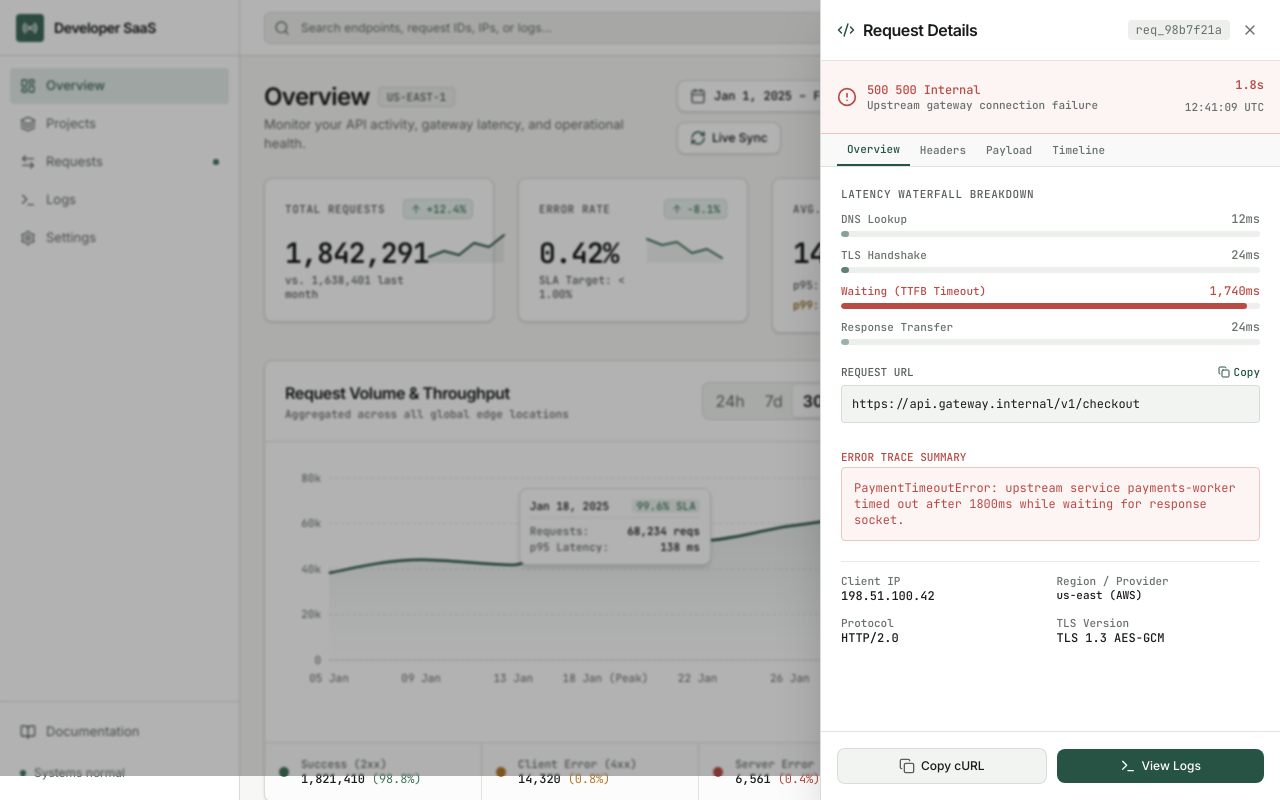
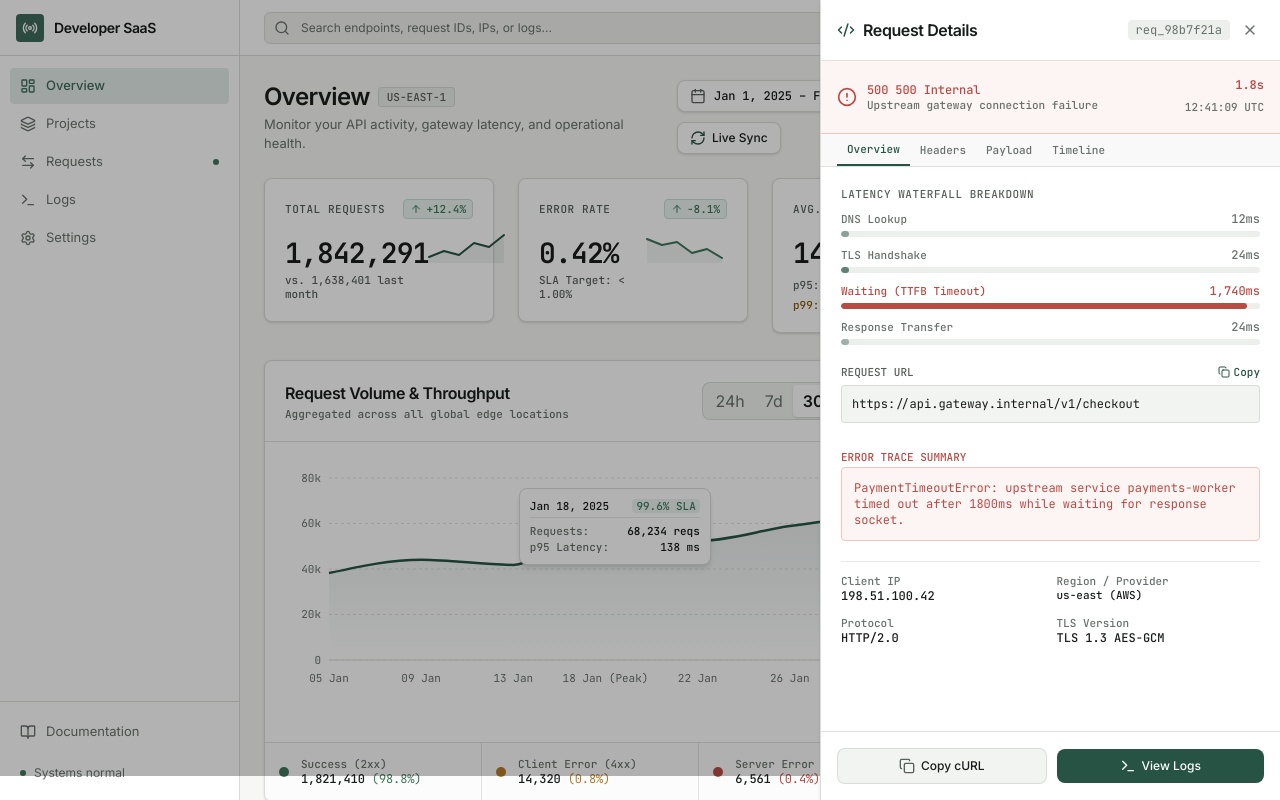
Before and after one commit to yafigian3-hue/developer-saas-dashboard, a React (Vite) app: page / in a window 1280 px wide. Both pictures are taken after a click on the button 1127 px from the left and 27 px from the top of the page. Shown: the top 800 px of the page. Built offline with nearby package versions, Linux system fonts and the light colour scheme.

Commit message:
refactor: refine request detail drawer

```diff
--- a/src/components/ui/Drawer.tsx
+++ b/src/components/ui/Drawer.tsx
@@ -1,4 +1,5 @@
 import React, { useEffect } from "react";
+import { AnimatePresence, motion } from "framer-motion";
 import { cn } from "../../lib/utils";
 import { useLockBodyScroll } from "../../lib/useLockBodyScroll";
 
@@ -15,7 +16,7 @@ export const Drawer: React.FC<DrawerProps> = ({
   isOpen,
   onClose,
   children,
-  width = "w-[420px]",
+  width = "w-full sm:w-[420px]",
   className,
   ariaLabel = "Drawer panel",
 }) => {
@@ -24,41 +25,53 @@ export const Drawer: React.FC<DrawerProps> = ({
   useEffect(() => {
     if (!isOpen) return;
 
-    const handleKeyDown = (e: KeyboardEvent) => {
-      if (e.key === "Escape") onClose();
+    const handleKeyDown = (event: KeyboardEvent) => {
+      if (event.key === "Escape") {
+        onClose();
+      }
     };
+
     window.addEventListener("keydown", handleKeyDown);
-    return () => window.removeEventListener("keydown", handleKeyDown);
+
+    return () => {
+      window.removeEventListener("keydown", handleKeyDown);
+    };
   }, [isOpen, onClose]);
 
   return (
+    <AnimatePresence>
+      {isOpen && (
         <>
           {/* Backdrop */}
-      <div
-        className={cn(
-          "fixed inset-0 bg-black/30 backdrop-blur-[1px] z-50 transition-opacity duration-300",
-          isOpen
-            ? "opacity-100 pointer-events-auto"
-            : "opacity-0 pointer-events-none",
-        )}
+          <motion.div
+            aria-hidden="true"
             onClick={onClose}
-        aria-hidden="true"
+            className="fixed inset-0 z-50 bg-black/30"
+            initial={{ opacity: 0 }}
+            animate={{ opacity: 1 }}
+            exit={{ opacity: 0 }}
+            transition={{ duration: 0.15 }}
           />
 
-      {/* Drawer Container */}
-      <aside
+          {/* Drawer */}
+          <motion.aside
             role="dialog"
             aria-modal="true"
             aria-label={ariaLabel}
+            initial={{ x: "100%" }}
+            animate={{ x: 0 }}
+            exit={{ x: "100%" }}
+            transition={{ duration: 0.2, ease: "easeOut" }}
             className={cn(
-          "fixed inset-y-0 right-0 z-50 max-w-full bg-white shadow-2xl border-l border-[#D9DDD7] flex flex-col transition-transform duration-300 ease-in-out",
+              "fixed inset-y-0 right-0 z-50 flex max-w-full flex-col overflow-hidden border-l border-border-default bg-surface shadow-sm",
               width,
-          isOpen ? "translate-x-0" : "translate-x-full",
               className,
             )}
           >
             {children}
-      </aside>
+          </motion.aside>
         </>
+      )}
+    </AnimatePresence>
   );
 };
```
Lines whose indentation alone changed are shown as unchanged.
